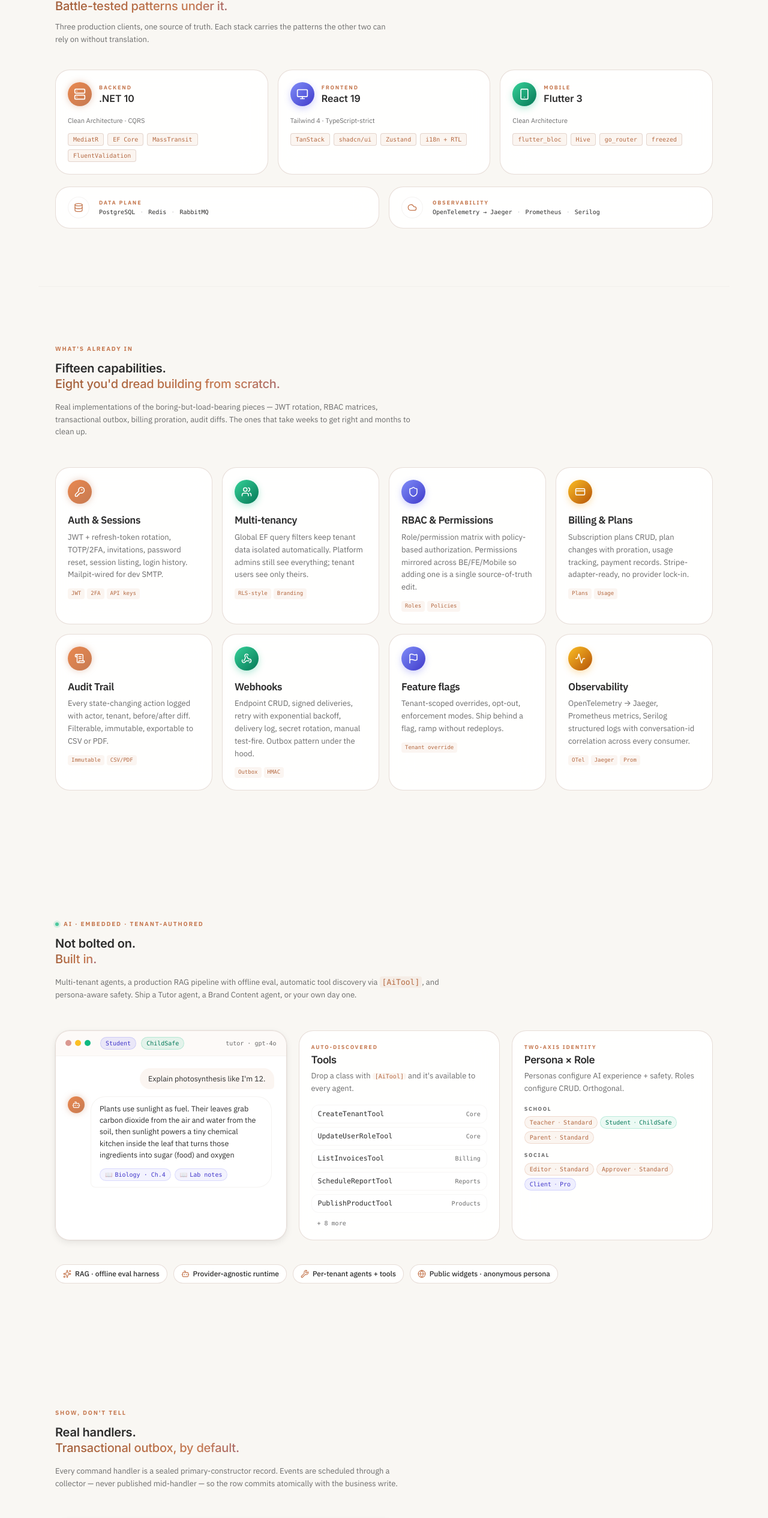
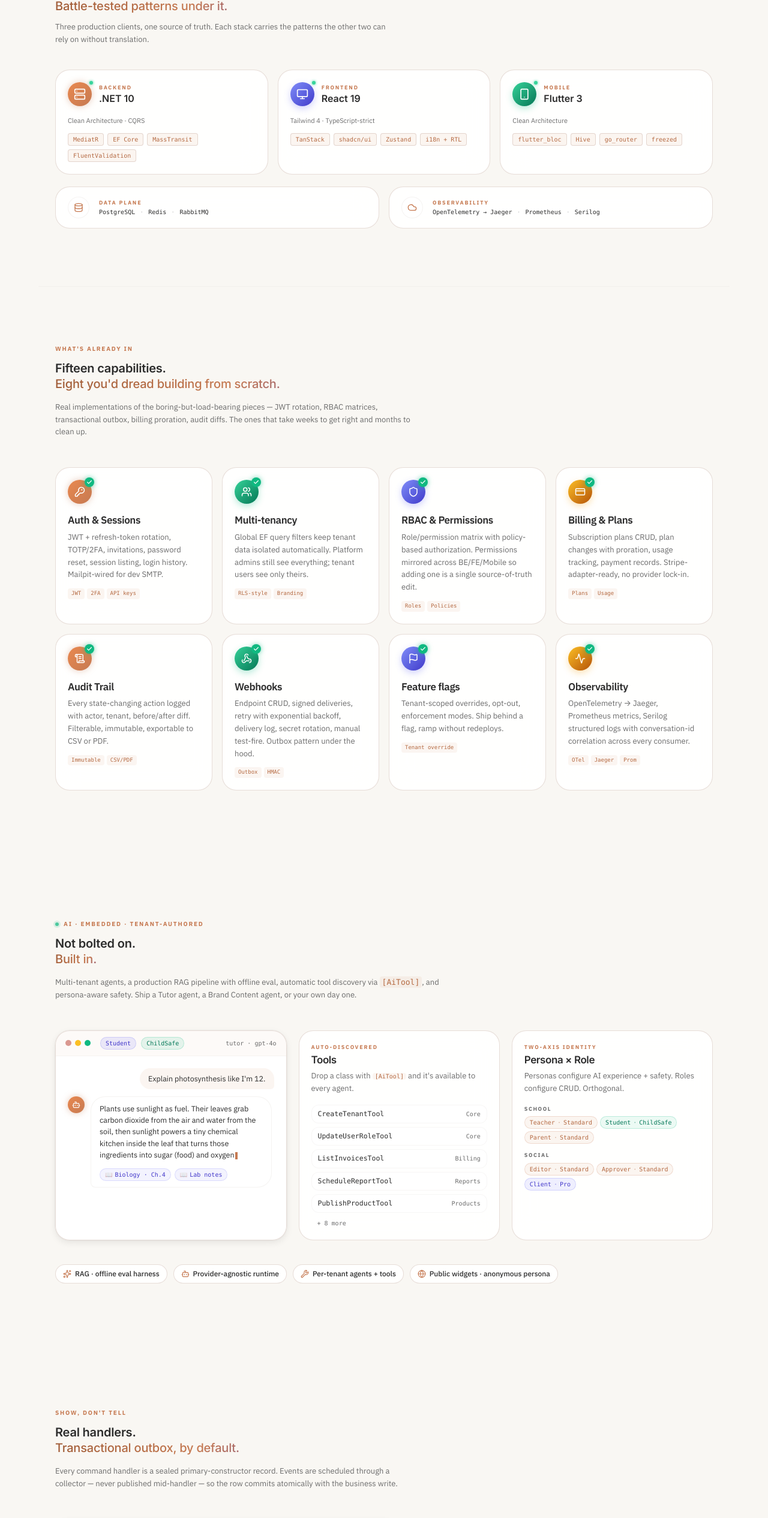
Before and after one commit to samanjasim/Boilerplate-CQRS, a React (Vite) app in the folder boilerplateFE/: page / in a window 1280 px wide. Shown: the part 816-3347 px from the top of the page at 60% size. Built offline with nearby package versions, Linux system fonts and the light colour scheme; no server answers.

Commit message:
feat(landing): per-section character — chat typing dots, code terminal status, 3 architecture pulses, stats live + sparkline shimmer, tech-strip live indicators, feature-grid verified checks

```diff
--- a/boilerplateFE/src/features/landing/components/AiSection.tsx
+++ b/boilerplateFE/src/features/landing/components/AiSection.tsx
@@ -1,3 +1,4 @@
+import { useEffect, useState } from 'react';
 import { Bot, Globe, Sparkles, Wrench } from 'lucide-react';
 import { useReveal } from './useReveal';
 
@@ -58,8 +59,21 @@ export function AiSection() {
 }
 
 function ChatPreview() {
+  const { ref, revealed } = useReveal<HTMLDivElement>(0.35);
+  const [phase, setPhase] = useState<'typing' | 'response'>('typing');
+
+  useEffect(() => {
+    if (typeof window !== 'undefined' && window.matchMedia?.('(prefers-reduced-motion: reduce)').matches) {
+      setPhase('response');
+      return;
+    }
+    if (!revealed) return;
+    const t = setTimeout(() => setPhase('response'), 1400);
+    return () => clearTimeout(t);
+  }, [revealed]);
+
   return (
-    <div className="surface-glass-strong rounded-2xl shadow-float overflow-hidden border border-border/50 hover-lift-card">
+    <div ref={ref} className="surface-glass-strong rounded-2xl shadow-float overflow-hidden border border-border/50 hover-lift-card">
       <div className="flex items-center gap-2 px-4 py-2.5 border-b border-border/30 bg-[color-mix(in_srgb,var(--color-primary)_4%,transparent)]">
         <span className="flex gap-1.5">
           <span className="h-2.5 w-2.5 rounded-full bg-destructive/60" />
@@ -89,6 +103,15 @@ function ChatPreview() {
             <Bot className="h-3.5 w-3.5 text-primary-foreground" />
           </div>
           <div className="flex-1 max-w-[88%] rounded-2xl rounded-bl-sm px-3.5 py-2.5 bg-card/60 border border-border/40 text-foreground leading-[1.55]">
+            {phase === 'typing' ? (
+              <div className="flex items-center gap-1.5 py-0.5" aria-label="Tutor is typing">
+                <span className="text-[11px] text-muted-foreground mr-1">Tutor is thinking</span>
+                <span className="typing-dot" style={{ animationDelay: '0ms' }} />
+                <span className="typing-dot" style={{ animationDelay: '180ms' }} />
+                <span className="typing-dot" style={{ animationDelay: '360ms' }} />
+              </div>
+            ) : (
+              <>
                 Plants use sunlight as fuel. Their leaves grab carbon dioxide from the air and water from
                 the soil, then sunlight powers a tiny chemical kitchen inside the leaf that turns those
                 ingredients into sugar (food) and oxygen<span className="caret-blink text-primary" />
@@ -100,6 +123,8 @@ function ChatPreview() {
                     <span className="opacity-60">📖</span> Lab notes
                   </span>
                 </div>
+              </>
+            )}
           </div>
         </div>
       </div>
--- a/boilerplateFE/src/features/landing/components/ArchitectureSection.tsx
+++ b/boilerplateFE/src/features/landing/components/ArchitectureSection.tsx
@@ -106,19 +106,31 @@ function EventFlowDiagram() {
             </g>
           ))}
 
-          {/* Animated pulse (traveling dot) */}
-          <circle r="5" fill="var(--color-primary)" filter="drop-shadow(0 0 6px color-mix(in srgb, var(--color-primary) 60%, transparent))">
+          {/* Three traveling pulses staggered so traffic feels constant */}
+          {[
+            { dur: '3.6s', begin: '0s',    color: 'var(--color-primary)',   r: 5 },
+            { dur: '5.2s', begin: '-1.4s', color: 'var(--color-violet-500)', r: 4 },
+            { dur: '4.4s', begin: '-2.8s', color: 'var(--color-accent-500)', r: 4.5 },
+          ].map((p, i) => (
+            <circle
+              key={i}
+              r={p.r}
+              fill={p.color}
+              filter={`drop-shadow(0 0 6px color-mix(in srgb, ${p.color} 60%, transparent))`}
+            >
               <animate
                 attributeName="cx"
                 from="40"
                 to="760"
-              dur="3.6s"
+                dur={p.dur}
+                begin={p.begin}
                 repeatCount="indefinite"
                 calcMode="spline"
                 keySplines="0.4 0 0.2 1"
               />
-            <animate attributeName="cy" values="30;30" dur="3.6s" repeatCount="indefinite" />
+              <animate attributeName="cy" values="30;30" dur={p.dur} repeatCount="indefinite" />
             </circle>
+          ))}
         </svg>
 
         {/* Station labels under the SVG, aligned approximately */}
--- a/boilerplateFE/src/features/landing/components/CodeSection.tsx
+++ b/boilerplateFE/src/features/landing/components/CodeSection.tsx
@@ -58,6 +58,18 @@ export function CodeSection() {
               <div>  {'}'}</div>
               <div>{'}'}</div>
             </div>
+            {/* Terminal-style status footer — appears once typing finishes */}
+            <div className="terminal-status px-4 py-2 border-t border-white/[0.06] bg-white/[0.02] flex items-center gap-3 font-mono text-[10px] text-[#9b8978]">
+              <span className="inline-flex items-center gap-1">
+                <span className="h-1.5 w-1.5 rounded-full bg-[#6ee7b7] shadow-[0_0_6px_#6ee7b7]" />
+                <span className="text-[#6ee7b7]">Build succeeded</span>
+              </span>
+              <span className="opacity-50">·</span>
+              <span>0 errors · 1 warning</span>
+              <span className="opacity-50">·</span>
+              <span>12ms</span>
+              <span className="ml-auto opacity-60">▸ tests · 142 passing</span>
+            </div>
           </div>
 
           <div className="flex flex-col gap-5 lg:pt-3">
--- a/boilerplateFE/src/features/landing/components/FeatureGrid.tsx
+++ b/boilerplateFE/src/features/landing/components/FeatureGrid.tsx
@@ -1,5 +1,6 @@
 import {
   Activity,
+  Check,
   CreditCard,
   Flag,
   KeyRound,
@@ -118,12 +119,18 @@ export function FeatureGrid() {
             return (
               <div
                 key={f.title}
-                className="surface-glass hover-lift-card rounded-2xl p-5 group"
+                className="surface-glass hover-lift-card rounded-2xl p-5 group relative"
               >
                 <div
-                  className={`w-10 h-10 rounded-xl flex items-center justify-center mb-4 text-white ${ICON_BG[f.color]} transition-transform duration-200 group-hover:scale-110`}
+                  className={`relative w-10 h-10 rounded-xl flex items-center justify-center mb-4 text-white ${ICON_BG[f.color]} transition-transform duration-200 group-hover:scale-110`}
                 >
                   <Icon className="h-[18px] w-[18px]" strokeWidth={2} />
+                  {/* Verified flash — appears once on reveal */}
+                  {grid.revealed && (
+                    <span className="feature-check absolute -top-1 -right-1 h-4 w-4 rounded-full bg-[var(--color-accent-500)] flex items-center justify-center shadow-[0_0_8px_color-mix(in_srgb,var(--color-accent-500)_60%,transparent)]">
+                      <Check className="h-2.5 w-2.5 text-white" strokeWidth={3} />
+                    </span>
+                  )}
                 </div>
                 <h3 className="text-[14px] font-semibold mb-1.5 text-foreground tracking-tight">
                   {f.title}
--- a/boilerplateFE/src/features/landing/components/StatsStrip.tsx
+++ b/boilerplateFE/src/features/landing/components/StatsStrip.tsx
@@ -93,14 +93,26 @@ function StatItem({ stat }: { stat: Stat }) {
               <stop offset="100%" stopColor="var(--color-violet-500)" />
             </linearGradient>
           </defs>
+          {/* Static guide */}
           <path
             d={stat.spark}
             fill="none"
             stroke={`url(#spark-${stat.label})`}
-            strokeWidth="1.6"
+            strokeWidth="1.4"
             strokeLinecap="round"
             strokeLinejoin="round"
-            opacity="0.85"
+            opacity="0.45"
+          />
+          {/* Animated shimmer — bright pulse traveling along the same path */}
+          <path
+            d={stat.spark}
+            pathLength={100}
+            fill="none"
+            stroke={`url(#spark-${stat.label})`}
+            strokeWidth="1.8"
+            strokeLinecap="round"
+            strokeLinejoin="round"
+            className="spark-shimmer"
           />
         </svg>
       </div>
@@ -116,8 +128,9 @@ export function StatsStrip() {
   return (
     <section className="relative">
       <div className="mx-auto max-w-6xl px-7 py-20 lg:py-24 border-y border-border/30">
-        <div className="text-[10px] font-bold uppercase tracking-[0.18em] text-primary mb-3">
-          Numbers that matter
+        <div className="text-[10px] font-bold uppercase tracking-[0.18em] text-primary mb-3 inline-flex items-center gap-2">
+          <span className="pulse-dot" />
+          Numbers that matter · live from the repo
         </div>
         <h2 className="text-[28px] sm:text-[34px] font-light tracking-[-0.025em] leading-[1.15] mb-3 font-display max-w-[720px]">
           Real surface area.
--- a/boilerplateFE/src/features/landing/components/TechStrip.tsx
+++ b/boilerplateFE/src/features/landing/components/TechStrip.tsx
@@ -76,8 +76,17 @@ export function TechStrip() {
             return (
               <div key={p.label} className="surface-glass hover-lift-card rounded-2xl p-5 border border-border/40">
                 <div className="flex items-center gap-3 mb-4">
-                  <div className={`w-10 h-10 rounded-xl flex items-center justify-center text-white ${TONE_BG[p.tone]}`}>
+                  <div className={`relative w-10 h-10 rounded-xl flex items-center justify-center text-white ${TONE_BG[p.tone]}`}>
                     <Icon className="h-5 w-5" strokeWidth={2} />
+                    {/* Tiny live indicator on the icon's top-right corner */}
+                    <span
+                      aria-hidden
+                      className="absolute -top-0.5 -right-0.5 h-1.5 w-1.5 rounded-full bg-[var(--color-accent-400)]"
+                      style={{
+                        boxShadow: '0 0 4px var(--color-accent-400)',
+                        animation: `subtle-pulse 2.6s ease-in-out infinite`,
+                      }}
+                    />
                   </div>
                   <div>
                     <div className="text-[9px] font-bold uppercase tracking-[0.2em] text-primary">{p.label}</div>
--- a/boilerplateFE/src/styles/index.css
+++ b/boilerplateFE/src/styles/index.css
@@ -626,6 +626,45 @@ button { font-family: inherit; }
     animation: hero-hub-pulse 5.5s ease-in-out infinite;
     transform-origin: center;
   }
+
+  /* ── J4 motion: typing dots (AI chat preview "thinking" state) ── */
+  .typing-dot {
+    display: inline-block;
+    width: 5px;
+    height: 5px;
+    border-radius: 9999px;
+    background: var(--color-primary);
+    opacity: 0.4;
+    animation: typing-dot-bob 1s ease-in-out infinite;
+  }
+  @media (prefers-reduced-motion: reduce) {
+    .typing-dot { animation: none; opacity: 0.7; }
+  }
+
+  /* ── J4 motion: terminal status (CodeSection footer) ── */
+  .terminal-status {
+    animation: terminal-status-fade 0.4s ease-out 2.6s both;
+  }
+  @media (prefers-reduced-motion: reduce) {
+    .terminal-status { animation: none; opacity: 1; }
+  }
+
+  /* ── J4 motion: sparkline shimmer (StatsStrip) ── */
+  .spark-shimmer {
+    stroke-dasharray: 30 70;
+    animation: spark-shimmer-travel 6s linear infinite;
+  }
+  @media (prefers-reduced-motion: reduce) {
+    .spark-shimmer { animation: none; stroke-dasharray: none; }
+  }
+
+  /* ── J4 motion: feature card check (verified flash) ── */
+  .feature-check {
+    animation: feature-check-flash 1.2s ease-out 0.6s both;
+  }
+  @media (prefers-reduced-motion: reduce) {
+    .feature-check { animation: none; opacity: 1; }
+  }
   /* ── J4 motion: blueprint (architecture section) ── */
   .blueprint-line {
     stroke-dasharray: var(--bp-len, 240);
@@ -732,6 +771,27 @@ button { font-family: inherit; }
   50%      { opacity: 0.85; r: 3.4; }
 }
 
+@keyframes typing-dot-bob {
+  0%, 60%, 100% { transform: translateY(0);   opacity: 0.4; }
+  30%           { transform: translateY(-3px); opacity: 1; }
+}
+
+@keyframes terminal-status-fade {
+  from { opacity: 0; transform: translateY(4px); }
+  to   { opacity: 1; transform: translateY(0); }
+}
+
+@keyframes spark-shimmer-travel {
+  from { stroke-dashoffset: 0; }
+  to   { stroke-dashoffset: -100; }
+}
+
+@keyframes feature-check-flash {
+  0%   { opacity: 0; transform: scale(0.6) rotate(-20deg); }
+  60%  { opacity: 1; transform: scale(1.15) rotate(0deg); }
+  100% { opacity: 1; transform: scale(1) rotate(0deg); }
+}
+
 @keyframes blueprint-node-pulse {
   0%, 100% { opacity: 0.25; }
   50%      { opacity: 0.55; }
```
Lines whose indentation alone changed are shown as unchanged.
